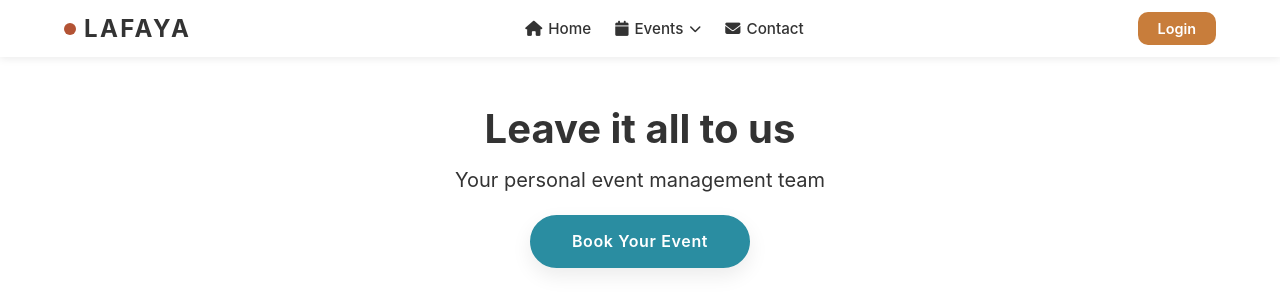
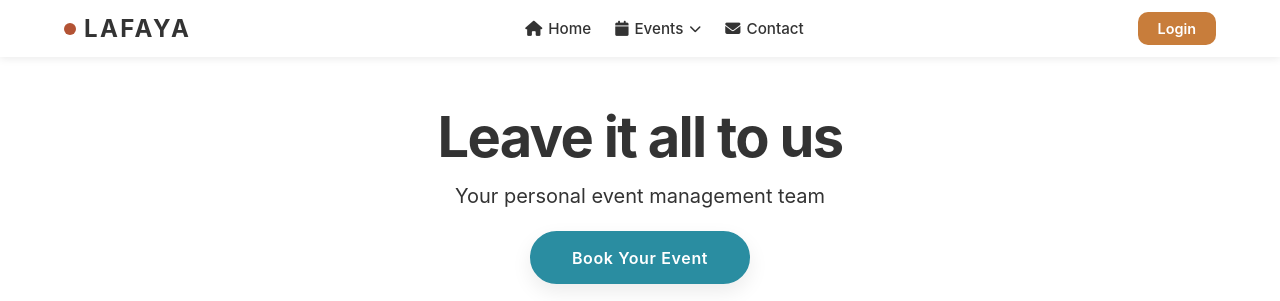
Before and after one commit to vidoushi08/Lafaya, a Django app: page / in a window 1280 px wide. Shown: the top 301 px of the page. Run offline with Django 5.2, Linux system fonts and the light colour scheme.

Commit message:
Improve homepage hero typography

```diff
--- a/homepage/static/homepage/css/homepage.css
+++ b/homepage/static/homepage/css/homepage.css
@@ -9,17 +9,23 @@
 }
 
 .homepage-welcome h1 {
-  font-size: clamp(2rem, 5vw, 2.5rem);
-  line-height: 1.2;
+  font-size: clamp(1.875rem, 1.1rem + 4vw, 3.5rem);
+  font-weight: 700;
+  line-height: 1.15;
+  letter-spacing: -0.03em;
+  max-width: 100%;
+  text-wrap: balance;
   margin-bottom: 0.75rem;
   color: var(--color-dark);
 }
 
 .homepage-welcome h3 {
-  font-size: 1.25rem;
+  font-size: clamp(1rem, 0.9rem + 0.5vw, 1.25rem);
   font-weight: 400;
   color: var(--color-dark);
   line-height: 1.5;
+  max-width: 100%;
+  text-wrap: balance;
   margin-bottom: 1.25rem;
 }
 
```
